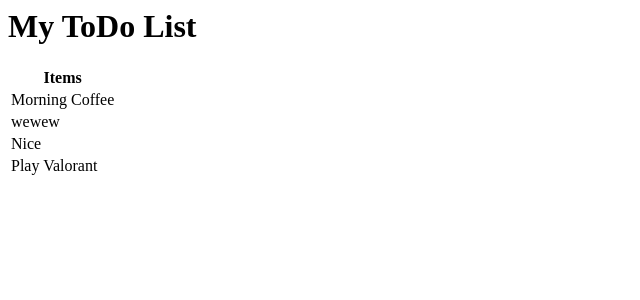
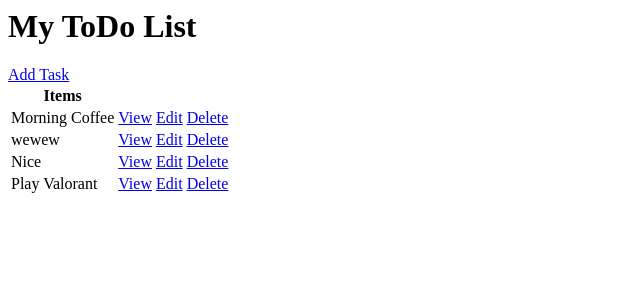
Before and after one commit to Slimeue/todolist, a Django app: page / in a window 1280 px wide. Shown: the top 300 px of the page, without its empty margins (0-640 px from the left). Run offline with Django 5.2, Linux system fonts and the light colour scheme; data comes from the database, SQL or seed files in the repository; both versions use the stored data as it was after the commit.

Commit message:
Update: Added crud

```diff
--- /dev/null
+++ b/base/templates/base/task.html
@@ -0,0 +1 @@
+<h1>Task: {{task}}</h1>
--- a/base/templates/base/task_list.html
+++ b/base/templates/base/task_list.html
@@ -1,13 +1,18 @@
 <h1>My ToDo List</h1>
-
+<a href="{%url 'task-create'%}">Add Task</a>
 <table>
     <tr>
         <th>Items</th>
+        <th></th>
+        <th></th>
     </tr>
     {% for task in tasks %}
 
     <tr>
         <td>{{task.title}}</td>
+        <td><a href="{% url 'task' task.id %}">View</a></td>
+        <td><a href="{% url 'task-update' task.id %}">Edit</a></td>
+        <td><a href="{% url 'task-delete' task.id %}">Delete</a></td>
     </tr>
     {% empty %}
         <h3>No Items in list</h3>
--- a/base/urls.py
+++ b/base/urls.py
@@ -1,6 +1,10 @@
 from django.urls import path
-from .views import TaskList
+from .views import TaskList, TaskDetail, TaskCreate, TaskUpdate, TaskDelete
 
 urlpatterns = [
-    path('', TaskList.as_view(), name='tasks')
+    path('', TaskList.as_view(), name='tasks'),
+    path('task/<int:pk>/', TaskDetail.as_view(), name='task'),
+    path('create-task/',TaskCreate.as_view(), name ='task-create'),
+    path('update-task/<int:pk>/',TaskUpdate.as_view(), name ='task-update'),
+    path('delete-task/<int:pk>/',TaskDelete.as_view(), name ='task-delete'),
 ]
--- a/base/views.py
+++ b/base/views.py
@@ -1,9 +1,31 @@
 from django.shortcuts import render
 from django.views.generic.list import ListView
 from django.views.generic.detail import DetailView
+from django.views.generic.edit import CreateView, UpdateView, DeleteView
+from django.urls import reverse_lazy
 
 from .models import Task
 # Create your views here.
 class TaskList(ListView):
     model = Task
     context_object_name = 'tasks'
+
+class TaskDetail(DetailView):
+    model = Task
+    context_object_name = 'task'
+    template_name = 'base/task.html'
+
+class TaskCreate(CreateView):
+    model = Task
+    fields = '__all__'
+    success_url = reverse_lazy('tasks')
+
+class TaskUpdate(UpdateView):
+    model = Task
+    fields = '__all__'
+    success_url = reverse_lazy('tasks')
+
+class TaskDelete(DeleteView):
+    model = Task
+    context_object_name = 'task'
+    success_url = reverse_lazy('tasks')
```
Also changed, not shown: base/templates/base/task_confirm_delete.html (added, +8 -0 lines), base/templates/base/task_form.html (added, +7 -0 lines), db.sqlite3.
